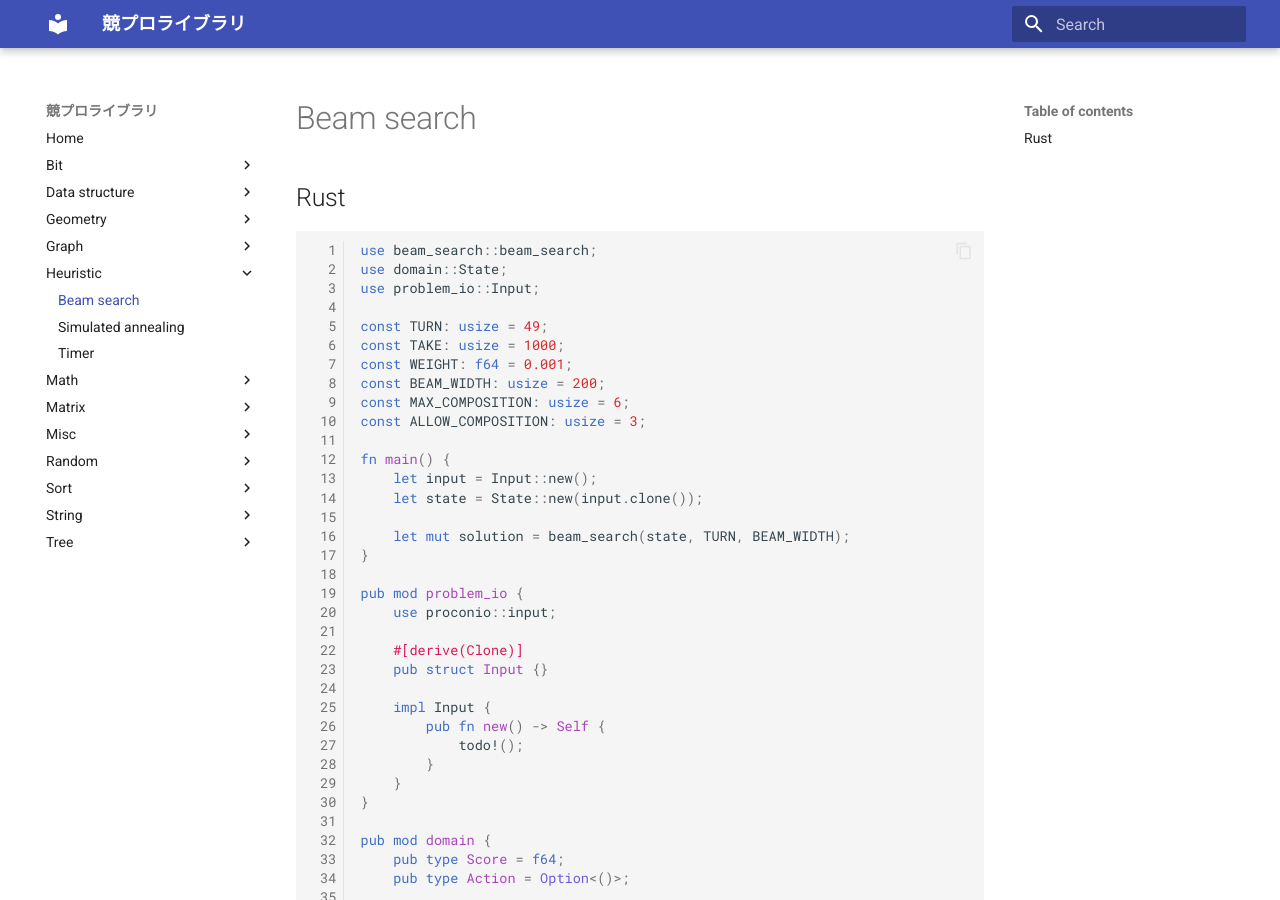
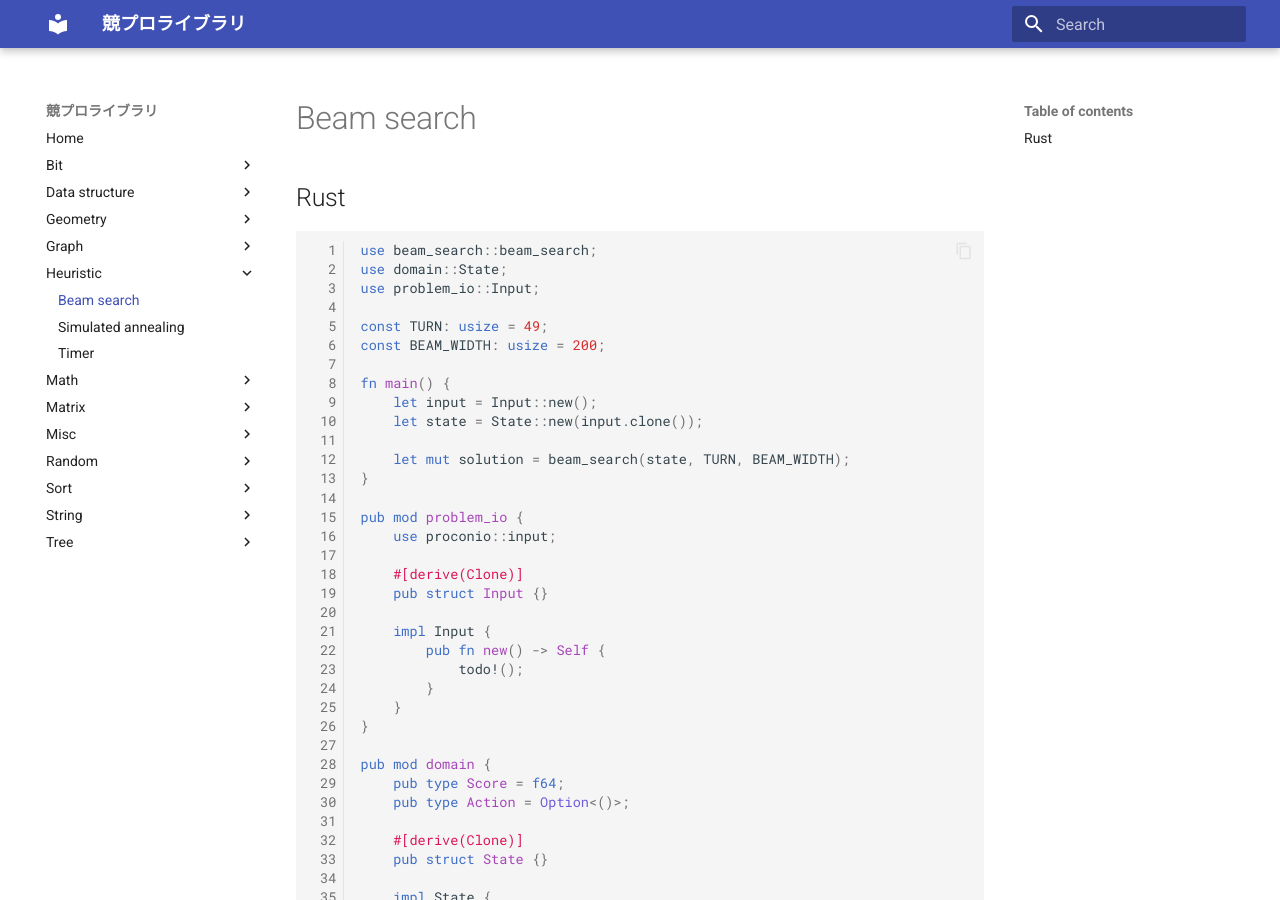
Before and after one commit to Plan88/kyopro-library, an MkDocs documentation site: the page built from docs/heuristic/beam_search.md, in a window 1280 px wide and 900 px high. Built offline with MkDocs 1.6.1 and Material for MkDocs 9.7.7, drawn with Linux system fonts in a browser that asks for light colours.

Commit message:
不要な変数を削除

```diff
--- a/docs/heuristic/beam_search.md
+++ b/docs/heuristic/beam_search.md
@@ -5,11 +5,7 @@ use domain::State;
 use problem_io::Input;
 
 const TURN: usize = 49;
-const TAKE: usize = 1000;
-const WEIGHT: f64 = 0.001;
 const BEAM_WIDTH: usize = 200;
-const MAX_COMPOSITION: usize = 6;
-const ALLOW_COMPOSITION: usize = 3;
 
 fn main() {
     let input = Input::new();
```
